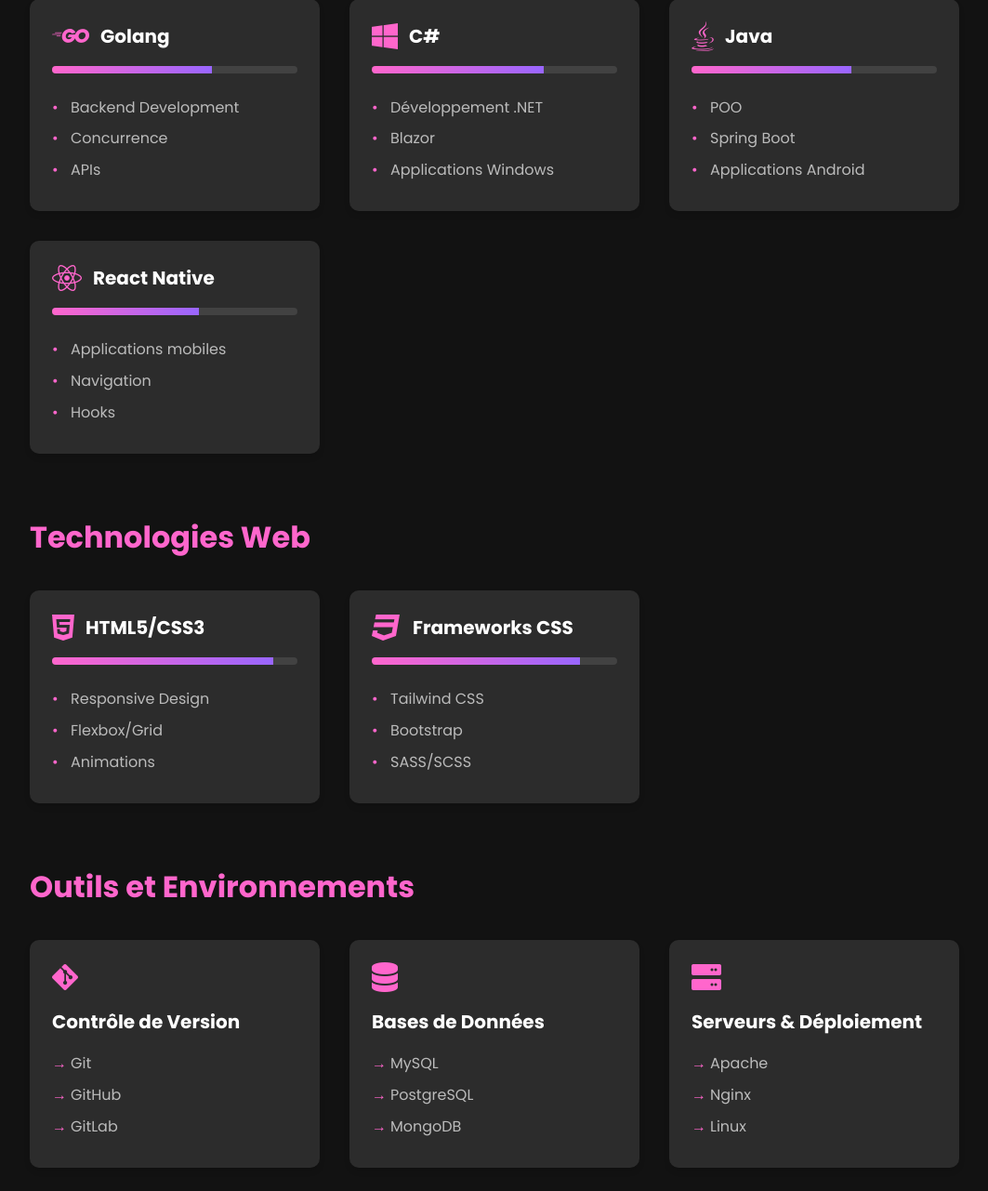
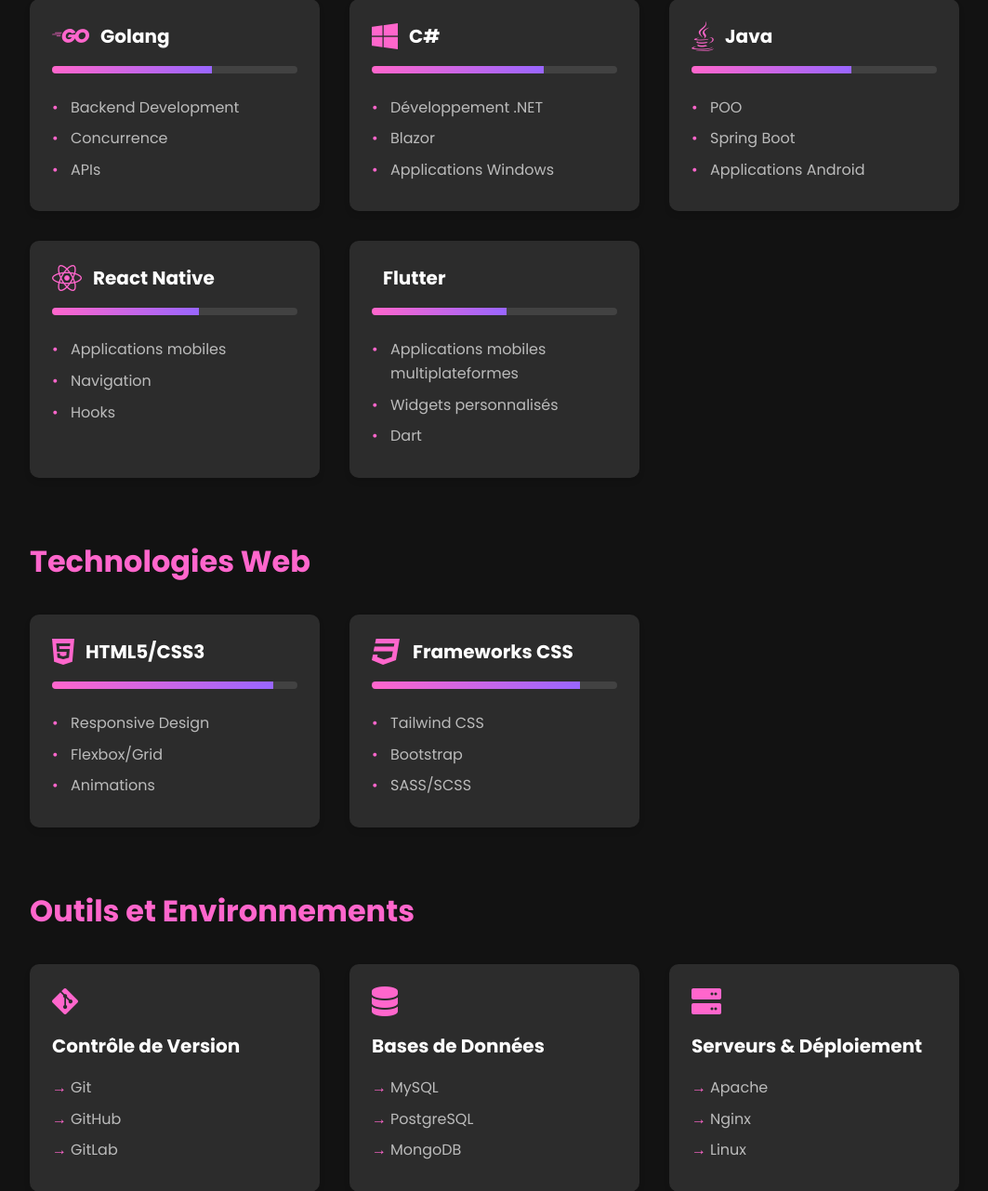
Before and after one commit to MentalOfCrow/dev-portfolio, a PHP site: page /skills in a window 1280 px wide. Shown: the part 584-1865 px from the top of the page at 93% size, without its empty margins (108-1171 px from the left). Run offline with PHP 8.4, Linux system fonts and the light colour scheme.

Commit message:
Update skills.php

```diff
--- a/views/pages/skills.php
+++ b/views/pages/skills.php
@@ -118,6 +118,21 @@ $current_page = "skills";
                         <li data-translate="skills_reactnative_3">Hooks</li>
                     </ul>
                 </div>
+
+                <div class="skill-card">
+                    <div class="skill-header">
+                        <i class="fab fa-flutter"></i>
+                        <h3>Flutter</h3>
+                    </div>
+                    <div class="skill-level" data-level="55">
+                        <div class="level-bar"></div>
+                    </div>
+                    <ul class="skill-details">
+                        <li data-translate="skills_flutter_1">Applications mobiles multiplateformes</li>
+                        <li data-translate="skills_flutter_2">Widgets personnalisés</li>
+                        <li data-translate="skills_flutter_3">Dart</li>
+                    </ul>
+                </div>
             </div>
         </section>
 
```
